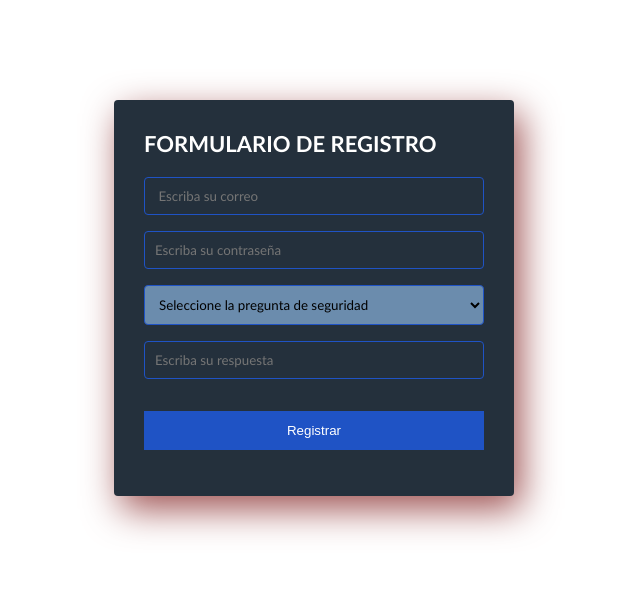
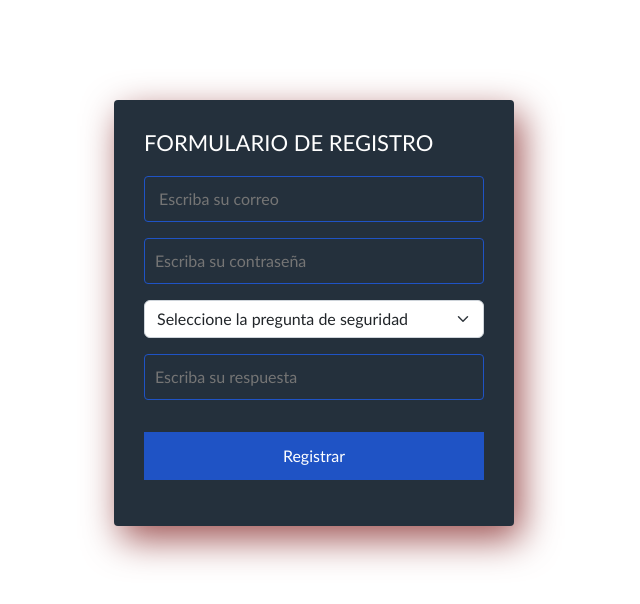
Before and after one commit to samueldazadaza/app-crud-libros, a plain HTML site: page Registrologinproyecto.html in a window 1280 px wide. Shown: the whole page, without its empty margins (326-966 px from the left). Drawn offline with nearby package versions, Linux system fonts and the light colour scheme.

Commit message:
se adiciona CDN de bootstrap a paginas del front

```diff
--- a/Registrologinproyecto.html
+++ b/Registrologinproyecto.html
@@ -6,6 +6,7 @@
     <meta name="viewport" content="width=device-width, initial-scale=1.0">
     <link rel="stylesheet" href="stileregistrologinproyecto.css">
     <title> REGISTRO DE USUARIO </title>
+    <link href="https://cdn.jsdelivr.net/npm/bootstrap@5.2.0/dist/css/bootstrap.min.css" rel="stylesheet" integrity="sha384-gH2yIJqKdNHPEq0n4Mqa/HGKIhSkIHeL5AyhkYV8i59U5AR6csBvApHHNl/vI1Bx" crossorigin="anonymous">
 </head>
 <body>
     <section class="form-register">
```
Also changed, not shown: contraseñaolvidadaproyecto.html (+1 -0 lines), esqueletoapp.html (+2 -0 lines), index.html (+1 -0 lines).
